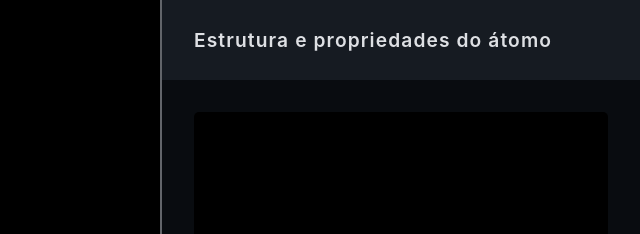
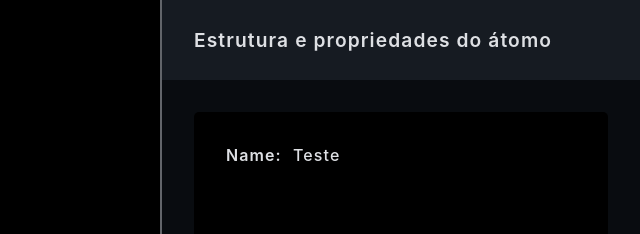
Before and after one commit to marcusvpires/AtomUpdate, a Next.js app: page / in a window 1280 px wide. Shown: the top 234 px of the page, without its empty margins (640-1280 px from the left). Built offline with nearby package versions, Linux system fonts and the light colour scheme.

Commit message:
Properties

```diff
--- a/components/Properties/index.js
+++ b/components/Properties/index.js
@@ -5,6 +5,10 @@ const Properties = () => {
 
   return (
     <S.Wrapper>
+      <S.Item>
+        <S.Title>Name:</S.Title>
+        <S.Value>Teste</S.Value>
+      </S.Item>
     </S.Wrapper>
 )}
 
--- a/components/Properties/styled.js
+++ b/components/Properties/styled.js
@@ -16,9 +16,10 @@ export const Item = styled.li`
   display: flex;
 `;
 
-export const Title = styled.p`
+export const Title = styled.span`
   font-weight: 600;
+  margin-right: .7rem;
 `;
 
-export const Value = styled.p`
+export const Value = styled.span`
 `;
```
